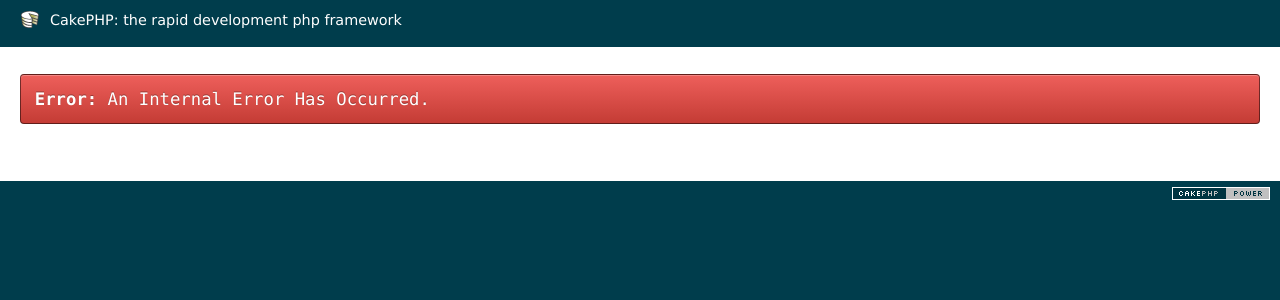
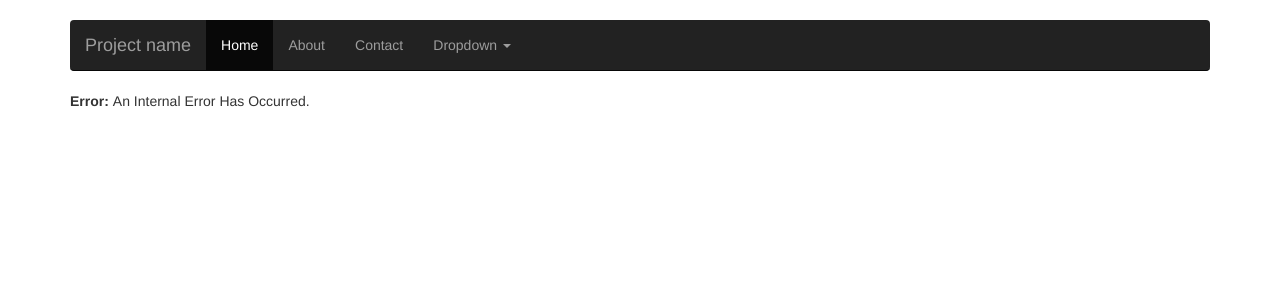
Before and after one commit to fcrios145/jump_cake, a CakePHP app: the page made by app/View/Errors/error500.ctp in a window 1280 px wide. Shown: the top 300 px of the page. Run offline with PHP 8.4 and a stand-in for CakePHP, Linux system fonts and the light colour scheme; the template is opened without the code that fills it, so the values that code supplies are empty; some libraries are stand-ins or nearby versions.

Commit message:
Modificacion del layouy default.ctp y agregue una barra de navegacion

```diff
--- a/app/View/Layouts/default.ctp
+++ b/app/View/Layouts/default.ctp
@@ -1,61 +1,77 @@
-<?php
-/**
- *
- *
- * CakePHP(tm) : Rapid Development Framework (http://cakephp.org)
- * Copyright (c) Cake Software Foundation, Inc. (http://cakefoundation.org)
- *
- * Licensed under The MIT License
- * For full copyright and license information, please see the LICENSE.txt
- * Redistributions of files must retain the above copyright notice.
- *
- * @copyright     Copyright (c) Cake Software Foundation, Inc. (http://cakefoundation.org)
- * @link          http://cakephp.org CakePHP(tm) Project
- * @package       app.View.Layouts
- * @since         CakePHP(tm) v 0.10.0.1076
- * @license       http://www.opensource.org/licenses/mit-license.php MIT License
- */
+<!DOCTYPE html>
+<html lang="en">
+<head>
 
-$cakeDescription = __d('cake_dev', 'CakePHP: the rapid development php framework');
-?>
-<!DOCTYPE html>
-<html>
-<head>
     <?php echo $this->Html->charset(); ?>
     <title>
-		<?php echo $cakeDescription ?>:
         <?php echo $title_for_layout; ?>
     </title>
     <?php
-		echo $this->Html->meta('icon');
 
-		echo $this->Html->css('cake.generic');
+    echo $this->Html->css('custom-nav-bar');
+
 
     echo $this->fetch('meta');
     echo $this->fetch('css');
     echo $this->fetch('script');
     ?>
+    <title>Title</title>
+    <meta charset="UTF-8">
+    <meta name=description content="">
+    <meta name=viewport content="width=device-width, initial-scale=1">
+    <meta name="viewport" content="width=device-width, initial-scale=1.0">
+    <!-- Bootstrap CSS -->
+    <link href="//netdna.bootstrapcdn.com/bootstrap/3.1.0/css/bootstrap.min.css" rel="stylesheet" media="screen">
 </head>
 <body>
-	<div id="container">
-		<div id="header">
-			<h1><?php echo $this->Html->link($cakeDescription, 'http://cakephp.org'); ?></h1>
+
+    <div class="navbar-wrapper">
+        <div class="container">
+
+            <div class="navbar navbar-inverse navbar-static-top" role="navigation">
+                <div class="container">
+                    <div class="navbar-header">
+                        <button type="button" class="navbar-toggle" data-toggle="collapse"
+                                data-target=".navbar-collapse">
+                            <span class="sr-only">Toggle navigation</span>
+                            <span class="icon-bar"></span>
+                            <span class="icon-bar"></span>
+                            <span class="icon-bar"></span>
+                        </button>
+                        <a class="navbar-brand" href="#">Project name</a>
                     </div>
-		<div id="content">
-
-			<?php echo $this->Session->flash(); ?>
-
-			<?php echo $this->fetch('content'); ?>
-		</div>
-		<div id="footer">
-			<?php echo $this->Html->link(
-					$this->Html->image('cake.power.gif', array('alt' => $cakeDescription, 'border' => '0')),
-					'http://www.cakephp.org/',
-					array('target' => '_blank', 'escape' => false)
-				);
-			?>
+                    <div class="navbar-collapse collapse">
+                        <ul class="nav navbar-nav">
+                            <li class="active"><a href="#">Home</a></li>
+                            <li><a href="#about">About</a></li>
+                            <li><a href="#contact">Contact</a></li>
+                            <li class="dropdown">
+                                <a href="#" class="dropdown-toggle" data-toggle="dropdown">Dropdown <b
+                                        class="caret"></b></a>
+                                <ul class="dropdown-menu">
+                                    <li><a href="#">Action</a></li>
+                                    <li><a href="#">Another action</a></li>
+                                    <li><a href="#">Something else here</a></li>
+                                    <li class="divider"></li>
+                                    <li class="dropdown-header">Nav header</li>
+                                    <li><a href="#">Separated link</a></li>
+                                    <li><a href="#">One more separated link</a></li>
+                                </ul>
+                            </li>
+                        </ul>
                     </div>
                 </div>
-	<?php echo $this->element('sql_dump'); ?>
+            </div>
+            <?php echo $this->fetch('content'); ?>
+            <?php echo $this->Session->flash(); ?>
+        </div>
+    </div>
+
+
+
+<!-- jQuery -->
+<script src="//code.jquery.com/jquery.js"></script>
+<!-- Bootstrap JavaScript -->
+<script src="//netdna.bootstrapcdn.com/bootstrap/3.1.0/js/bootstrap.min.js"></script>
 </body>
 </html>
--- /dev/null
+++ b/app/View/Pages/home.ctp
@@ -0,0 +1 @@
+<h1>Hola</h1>
--- /dev/null
+++ b/app/webroot/css/custom-nav-bar.css
@@ -0,0 +1,147 @@
+/* GLOBAL STYLES
+-------------------------------------------------- */
+/* Padding below the footer and lighter body text */
+
+body {
+    padding-bottom: 40px;
+    color: #5a5a5a;
+}
+
+
+
+/* CUSTOMIZE THE NAVBAR
+-------------------------------------------------- */
+
+/* Special class on .container surrounding .navbar, used for positioning it into place. */
+.navbar-wrapper {
+    position: absolute;
+    top: 0;
+    right: 0;
+    left: 0;
+    z-index: 20;
+}
+
+/* Flip around the padding for proper display in narrow viewports */
+.navbar-wrapper .container {
+    padding-right: 0;
+    padding-left: 0;
+}
+.navbar-wrapper .navbar {
+    padding-right: 15px;
+    padding-left: 15px;
+}
+
+
+/* CUSTOMIZE THE CAROUSEL
+-------------------------------------------------- */
+
+/* Carousel base class */
+.carousel {
+    height: 500px;
+    margin-bottom: 60px;
+}
+/* Since positioning the image, we need to help out the caption */
+.carousel-caption {
+    z-index: 10;
+}
+
+/* Declare heights because of positioning of img element */
+.carousel .item {
+    height: 500px;
+    background-color: #777;
+}
+.carousel-inner > .item > img {
+    position: absolute;
+    top: 0;
+    left: 0;
+    min-width: 100%;
+    height: 500px;
+}
+
+
+
+/* MARKETING CONTENT
+-------------------------------------------------- */
+
+/* Pad the edges of the mobile views a bit */
+.marketing {
+    padding-right: 15px;
+    padding-left: 15px;
+}
+
+/* Center align the text within the three columns below the carousel */
+.marketing .col-lg-4 {
+    margin-bottom: 20px;
+    text-align: center;
+}
+.marketing h2 {
+    font-weight: normal;
+}
+.marketing .col-lg-4 p {
+    margin-right: 10px;
+    margin-left: 10px;
+}
+
+
+/* Featurettes
+------------------------- */
+
+.featurette-divider {
+    margin: 80px 0; /* Space out the Bootstrap <hr> more */
+}
+
+/* Thin out the marketing headings */
+.featurette-heading {
+    font-weight: 300;
+    line-height: 1;
+    letter-spacing: -1px;
+}
+
+
+
+/* RESPONSIVE CSS
+-------------------------------------------------- */
+
+@media (min-width: 768px) {
+
+    /* Remove the edge padding needed for mobile */
+    .marketing {
+        padding-right: 0;
+        padding-left: 0;
+    }
+
+    /* Navbar positioning foo */
+    .navbar-wrapper {
+        margin-top: 20px;
+    }
+    .navbar-wrapper .container {
+        padding-right: 15px;
+        padding-left:  15px;
+    }
+    .navbar-wrapper .navbar {
+        padding-right: 0;
+        padding-left:  0;
+    }
+
+    /* The navbar becomes detached from the top, so we round the corners */
+    .navbar-wrapper .navbar {
+        border-radius: 4px;
+    }
+
+    /* Bump up size of carousel content */
+    .carousel-caption p {
+        margin-bottom: 20px;
+        font-size: 21px;
+        line-height: 1.4;
+    }
+
+    .featurette-heading {
+        font-size: 50px;
+    }
+}
+
+@media (min-width: 992px) {
+    .featurette-heading {
+        margin-top: 120px;
+    }
+}
```
Lines whose indentation alone changed are shown as unchanged.
